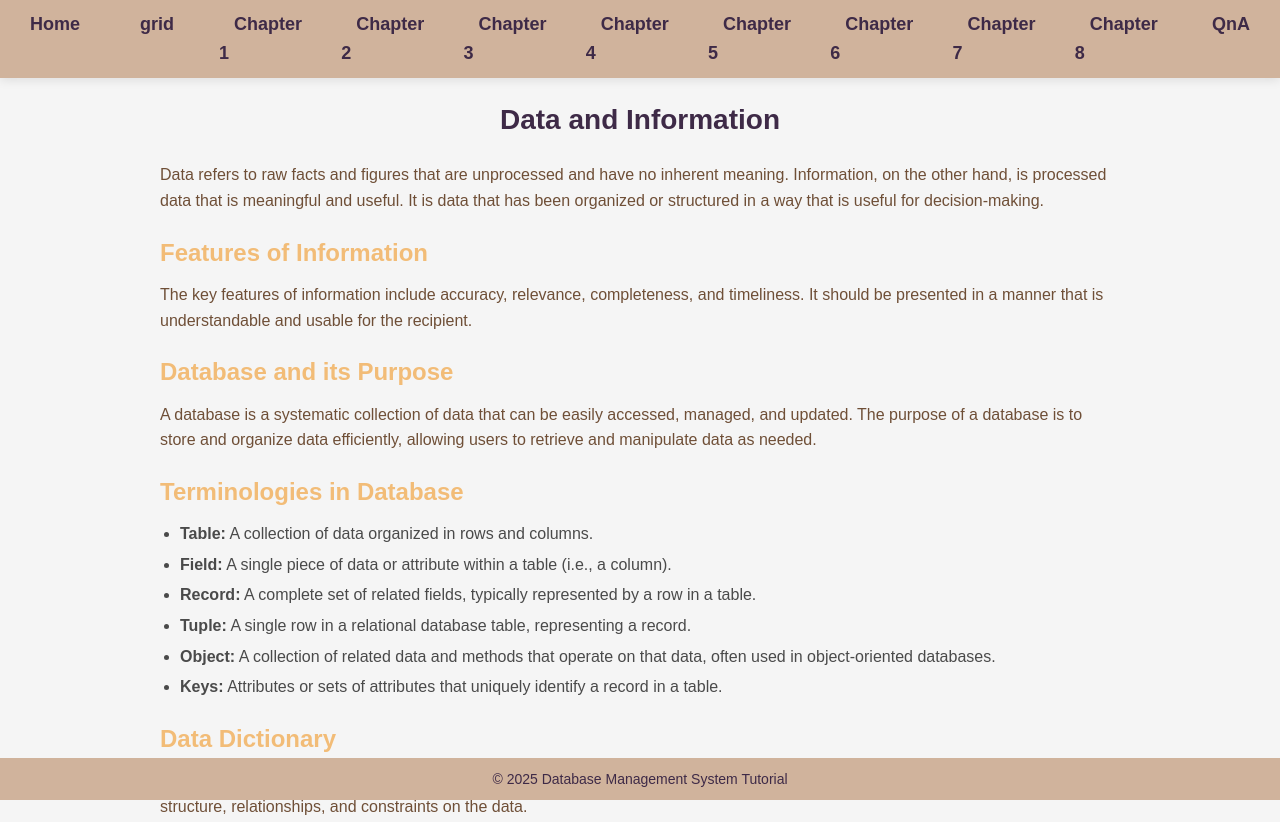
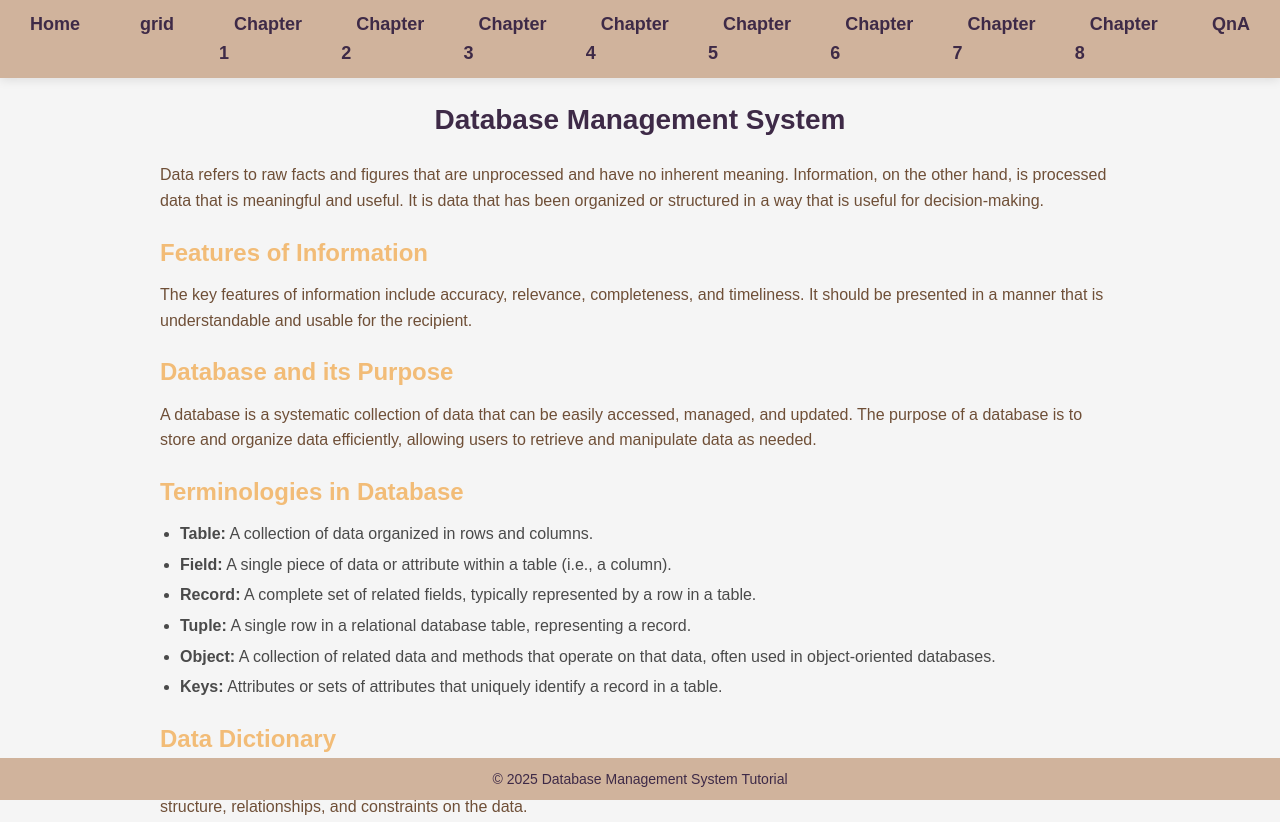
Before and after one commit to pyusH9/Computer-XII-Course, a plain HTML site: page chap1.html in a window 1280 px wide. Shown: the top 822 px of the page. Drawn offline with Linux system fonts and the light colour scheme.

Commit message:
Update chap1.html

```diff
--- a/chap1.html
+++ b/chap1.html
@@ -27,7 +27,7 @@
 
   <main>
     <section>
-      <h1>Data and Information</h1>
+      <h1>Database Management System</h1>
       <p>Data refers to raw facts and figures that are unprocessed and have no inherent meaning. Information, on the other hand, is processed data that is meaningful and useful. It is data that has been organized or structured in a way that is useful for decision-making.</p>
 
       <h2>Features of Information</h2>
```
